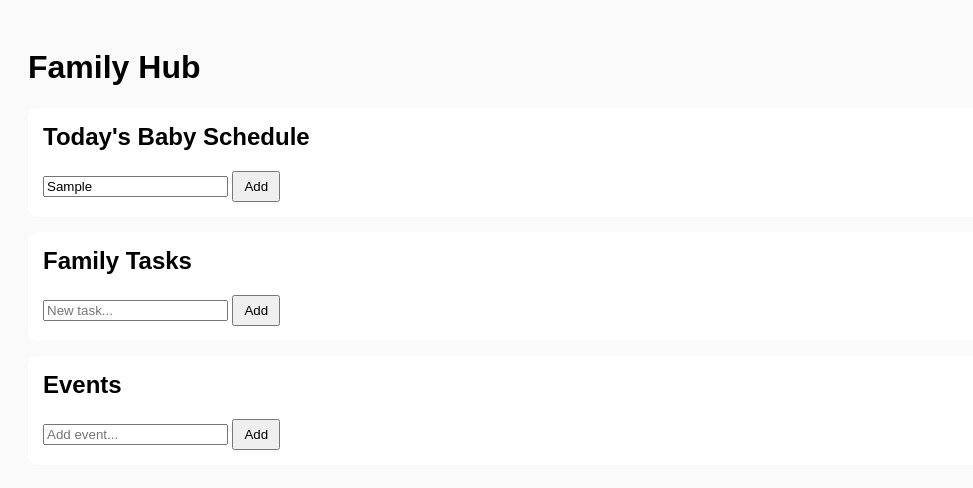
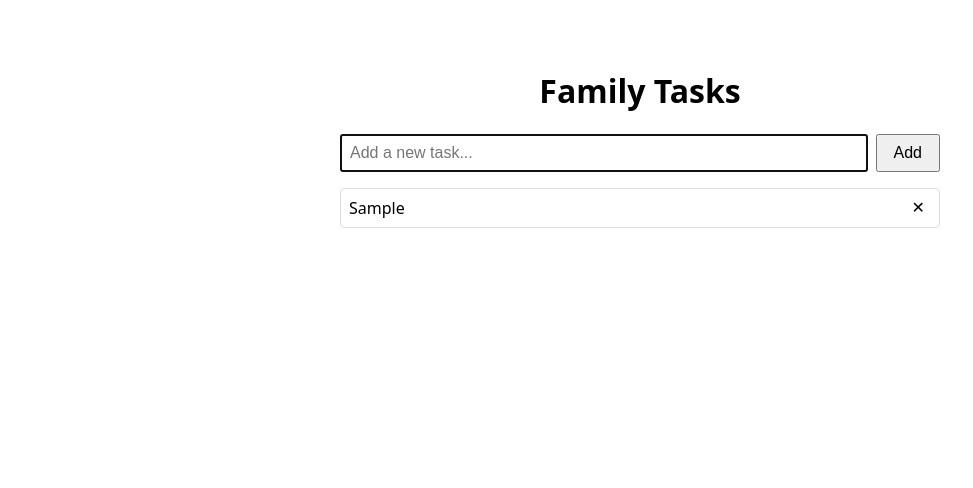
Before and after one commit to Leojoon2025/family_hub, a plain HTML site: page index.html in a window 1280 px wide. Both pictures are taken after typing "Sample" into the empty fields and a click on the button "Add". Shown: the whole page, without its empty margins (0-973 px from the left). Drawn offline with Linux system fonts and the light colour scheme.

Commit message:
Update index.html

```diff
--- a/index.html
+++ b/index.html
@@ -1,35 +1,120 @@
 <!DOCTYPE html>
-<html>
+<html lang="en">
 <head>
-<meta charset="UTF-8">
-<title>Family Hub</title>
-<meta name="viewport" content="width=device-width, initial-scale=1">
-<link rel="stylesheet" href="style.css">
+  <meta charset="UTF-8" />
+  <title>Family Tasks</title>
+  <meta name="viewport" content="width=device-width, initial-scale=1" />
+  <style>
+    body {
+      font-family: system-ui, -apple-system, BlinkMacSystemFont, "Segoe UI", sans-serif;
+      max-width: 600px;
+      margin: 2rem auto;
+      padding: 1rem;
+    }
+    h1 {
+      text-align: center;
+    }
+    #task-form {
+      display: flex;
+      gap: 0.5rem;
+      margin-bottom: 1rem;
+    }
+    #task-input {
+      flex: 1;
+      padding: 0.5rem;
+      font-size: 1rem;
+    }
+    #task-form button {
+      padding: 0.5rem 1rem;
+      font-size: 1rem;
+      cursor: pointer;
+    }
+    #task-list {
+      list-style: none;
+      padding: 0;
+      margin: 0;
+    }
+    #task-list li {
+      display: flex;
+      justify-content: space-between;
+      align-items: center;
+      padding: 0.5rem;
+      border: 1px solid #ddd;
+      border-radius: 4px;
+      margin-bottom: 0.3rem;
+    }
+    #task-list li button {
+      border: none;
+      background: none;
+      cursor: pointer;
+      font-size: 1rem;
+    }
+  </style>
 </head>
 <body>
-<h1>Family Hub</h1>
+  <h1>Family Tasks</h1>
 
-<section id="today">
-<h2>Today's Baby Schedule</h2>
-<div id="schedule-list"></div>
-<input id="schedule-input" placeholder="Add item...">
-<button onclick="addSchedule()">Add</button>
-</section>
+  <form id="task-form">
+    <input
+      id="task-input"
+      type="text"
+      placeholder="Add a new task..."
+      autocomplete="off"
+    />
+    <button type="submit">Add</button>
+  </form>
 
-<section id="tasks">
-<h2>Family Tasks</h2>
-<div id="task-list"></div>
-<input id="task-input" placeholder="New task...">
-<button onclick="addTask()">Add</button>
-</section>
+  <ul id="task-list"></ul>
 
-<section id="events">
-<h2>Events</h2>
-<div id="event-list"></div>
-<input id="event-input" placeholder="Add event...">
-<button onclick="addEvent()">Add</button>
-</section>
+  <script>
+    const form = document.getElementById("task-form");
+    const input = document.getElementById("task-input");
+    const list = document.getElementById("task-list");
 
-<script src="app.js"></script>
+    function loadTasks() {
+      const saved = localStorage.getItem("family_tasks");
+      if (!saved) return;
+      const tasks = JSON.parse(saved);
+      tasks.forEach(text => addTaskElement(text));
+    }
+
+    function saveTasks() {
+      const texts = Array.from(
+        list.querySelectorAll("li span")
+      ).map(span => span.textContent);
+      localStorage.setItem("family_tasks", JSON.stringify(texts));
+    }
+
+    function addTaskElement(text) {
+      const li = document.createElement("li");
+
+      const span = document.createElement("span");
+      span.textContent = text;
+      li.appendChild(span);
+
+      const delBtn = document.createElement("button");
+      delBtn.type = "button";
+      delBtn.textContent = "✕";
+      delBtn.addEventListener("click", () => {
+        li.remove();
+        saveTasks();
+      });
+      li.appendChild(delBtn);
+
+      list.appendChild(li);
+    }
+
+    form.addEventListener("submit", (event) => {
+      event.preventDefault(); // stop page reload
+      const text = input.value.trim();
+      if (!text) return;
+      addTaskElement(text);
+      saveTasks();
+      input.value = "";
+      input.focus();
+    });
+
+    loadTasks();
+  </script>
 </body>
 </html>
```
